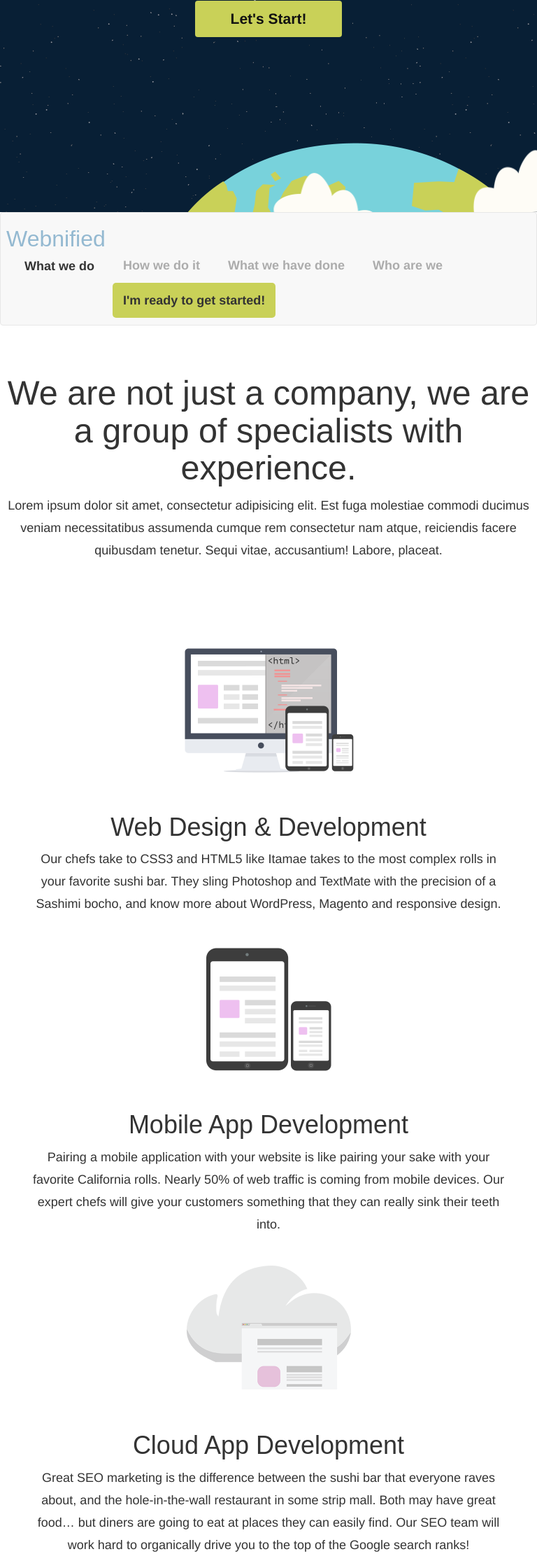
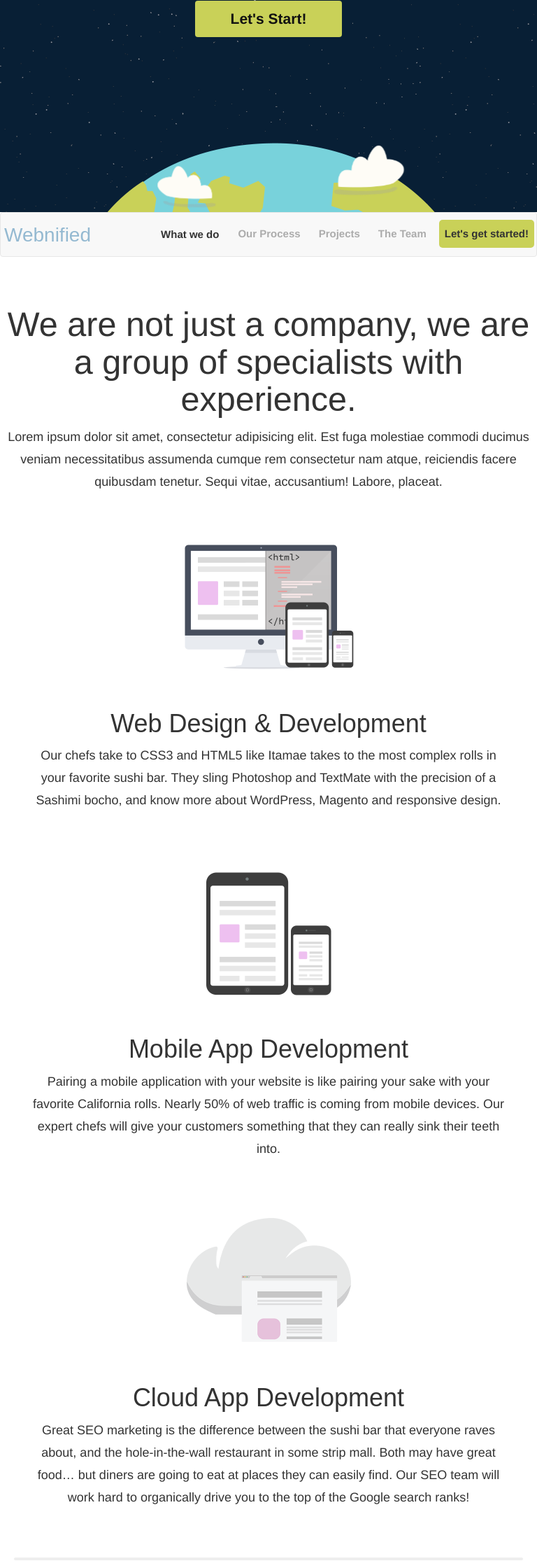
Before and after one commit to webnified/webnified-app, a PHP site: page / in a window 768 px wide. Shown: the part 800-3040 px from the top of the page at 70% size. Run offline with PHP 8.4, Linux system fonts and the light colour scheme; some libraries are stand-ins or nearby versions; some web fonts are replaced.

Commit message:
960px mobile breakpoint
Added the hr

```diff
--- a/static/index.html
+++ b/static/index.html
@@ -75,13 +75,13 @@
                 <ul class="nav navbar-nav navbar-right">
                     <li><a class="smintlink btn business hidden-xs assign-color" href="#what-we-do" id="s1">What we do</a>
                     </li>
-                    <li><a class="smintlink" href="#process" id="s2">How we do it</a>
+                    <li><a class="smintlink" href="#process" id="s2">Our Process</a>
                     </li>
-                    <li><a class="smintlink" href="#projects" id="s3">What we have done</a>
+                    <li><a class="smintlink" href="#projects" id="s3">Projects</a>
                     </li>
-                    <li><a class="smintlink" href="#team" id="s4">Who are we</a>
+                    <li><a class="smintlink" href="#team" id="s4">The Team</a>
                     </li>
-                    <li class="invisible-xs invisible-sm"><a class="smintlink" href="#contact" id="s5">I'm ready to get started!</a>
+                    <li class="invisible-xs"><a class="smintlink" href="#contact" id="s5">Let's get started!</a>
                     </li>
                 </ul>
                 <!--/ .nav -->
@@ -133,6 +133,7 @@
       </section>
     </section>
     <!-- what we do #end -->
+    <hr>
     <!-- process section #start -->
     <section class="our-process" id="process">
       <section class="container">
--- a/static/style.css
+++ b/static/style.css
@@ -21,7 +21,9 @@ body {
 .navbar {
   margin-bottom: 0;
 }
-.navbar a#sTop {
+
+.navbar>.container .navbar-brand,
+.navbar>.container-fluid .navbar-brand {
   font-family: 'Mikado Bold', Gotham, sans-serif;
   color: #94B9D1;
   font-size: 32px;
@@ -576,6 +578,27 @@ h3.heading {
       animation:         animatelogo 2s infinite; /* IE 10+ */
 }
 
+hr {
+  margin-top: 20px;
+  margin-bottom: 20px;
+  border: 0;
+  border-top: 4px solid #eee;
+  border-radius: 10px;
+  margin: 20px 20px;
+}
+
+hr:after {
+  display: inline-block;  width: 50px;  height: 50px;
+  background: #eee url('img/rocket-ships-separator.png') no-repeat 51% 44%;
+  background-size: 40%;
+  left: 50%;
+  content: " ";
+  position: relative;
+  top: -25px;
+  transform: rotate(30deg);
+  border-radius: 50%;
+}
+
 /* 480px Mobile Breakpoint */
 @media (max-width: 480px) {
   .earth {
@@ -628,3 +651,36 @@ h3.heading {
     padding: 10px 20px;
   }
 }
+
+/* 960px Mobile Breakpoint */
+@media (max-width: 960px) and (min-width: 761px) {
+  .navbar-default .navbar-nav>li>a {
+    font-size: 15px;
+    padding: 10px 8px;
+  }
+  .navbar>.container .navbar-brand,
+  .navbar>.container-fluid .navbar-brand {
+    font-size: 28px;
+    padding: 12px;
+  }
+  .earth {
+    top: 110%;
+    left: 5%;
+  }
+  #cloud1 {
+    top: 30px;
+    left: 507px;
+    width: 120px;
+  }
+  #cloud2 {
+    top: 56px;
+    left: 236px;
+    width: 100px;
+  }
+  .what-we-do .header {
+    padding-bottom: 30px;
+  }
+  .what-we-do .content .col-lg-4 {
+    padding-bottom: 40px;
+  }
+}
```
Also changed, not shown: static/img/rocket-ships-separator.png (added). Lines whose indentation alone changed are shown as unchanged.
